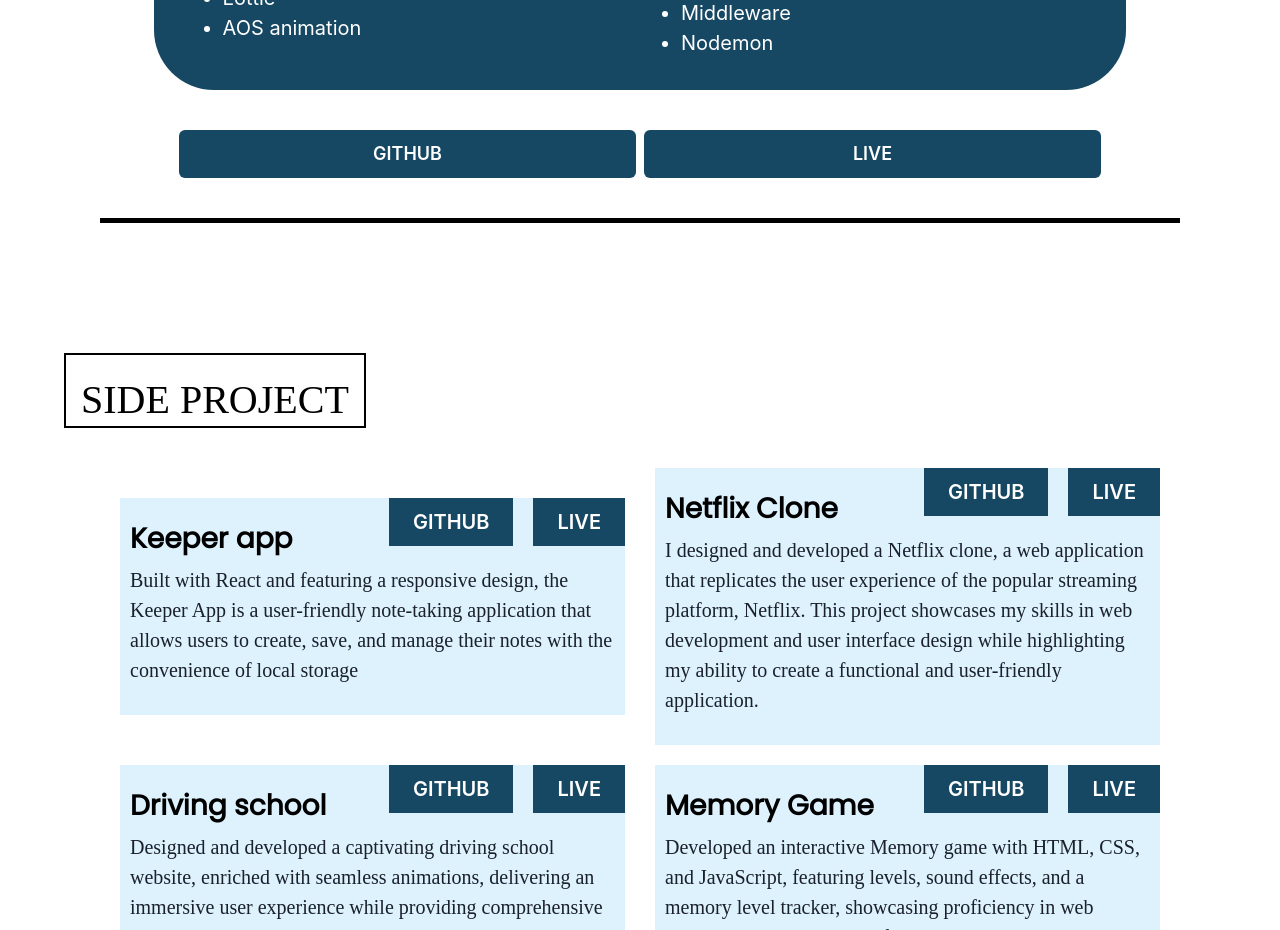
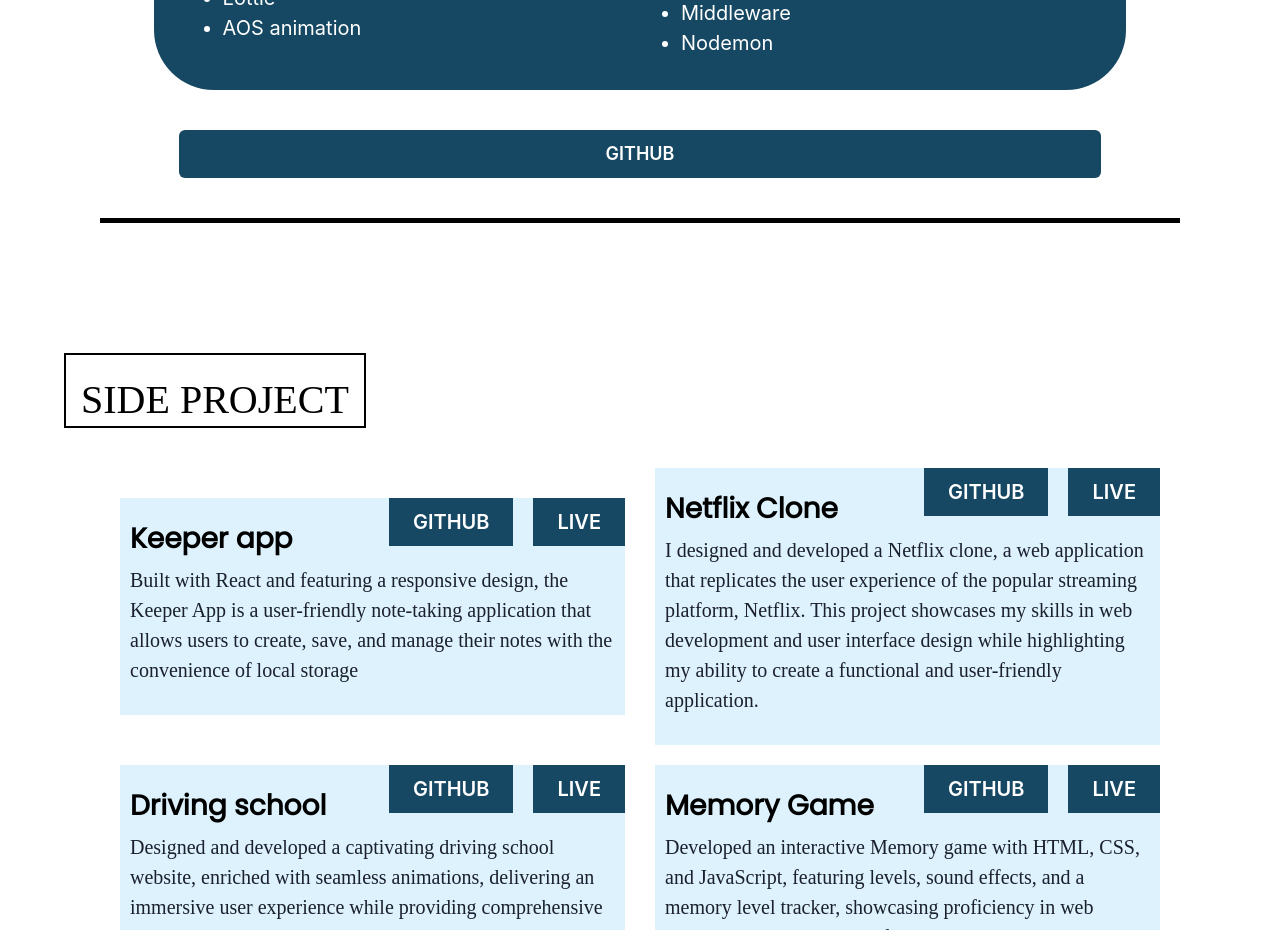
Before and after one commit to farazshafi/farazshafi, a React (Create React App) app in the folder personal-website/: page / in a window 1280 px wide. Shown: the part 5120-6050 px from the top of the page. Built offline with nearby package versions, Linux system fonts and the light colour scheme; a web font is replaced by a local one.

Commit message:
removed live button from hadithsoul project

```diff
--- a/personal-website/src/component/Projects.js
+++ b/personal-website/src/component/Projects.js
@@ -504,7 +504,6 @@ const Projects = () => {
                                         <HStack>
                                             <Box width={"100%"}>
                                                 <Link target='_blank' href="https://github.com/farazshafi/hadithsoul">
-
                                                     <Button
                                                         size={{ base: "xs", lg: "lg", md: "md" }}
                                                         bgColor={"#164863"}
@@ -516,7 +515,7 @@ const Projects = () => {
                                                     </Button>
                                                 </Link>
                                             </Box>
-                                            <Box width={"100%"}>
+                                            {/* <Box width={"100%"}>
                                                 <Link target='_blank' href="https://hadithsoul.com/">
                                                 <Tooltip
                                                     label="Server needs to start, Please wait 1 minutes"
@@ -535,7 +534,7 @@ const Projects = () => {
                                                     </Button>
                                                 </Tooltip>
                                                 </Link>
-                                            </Box>
+                                            </Box> */}
                                         </HStack>
 
                                     </Box>
```
